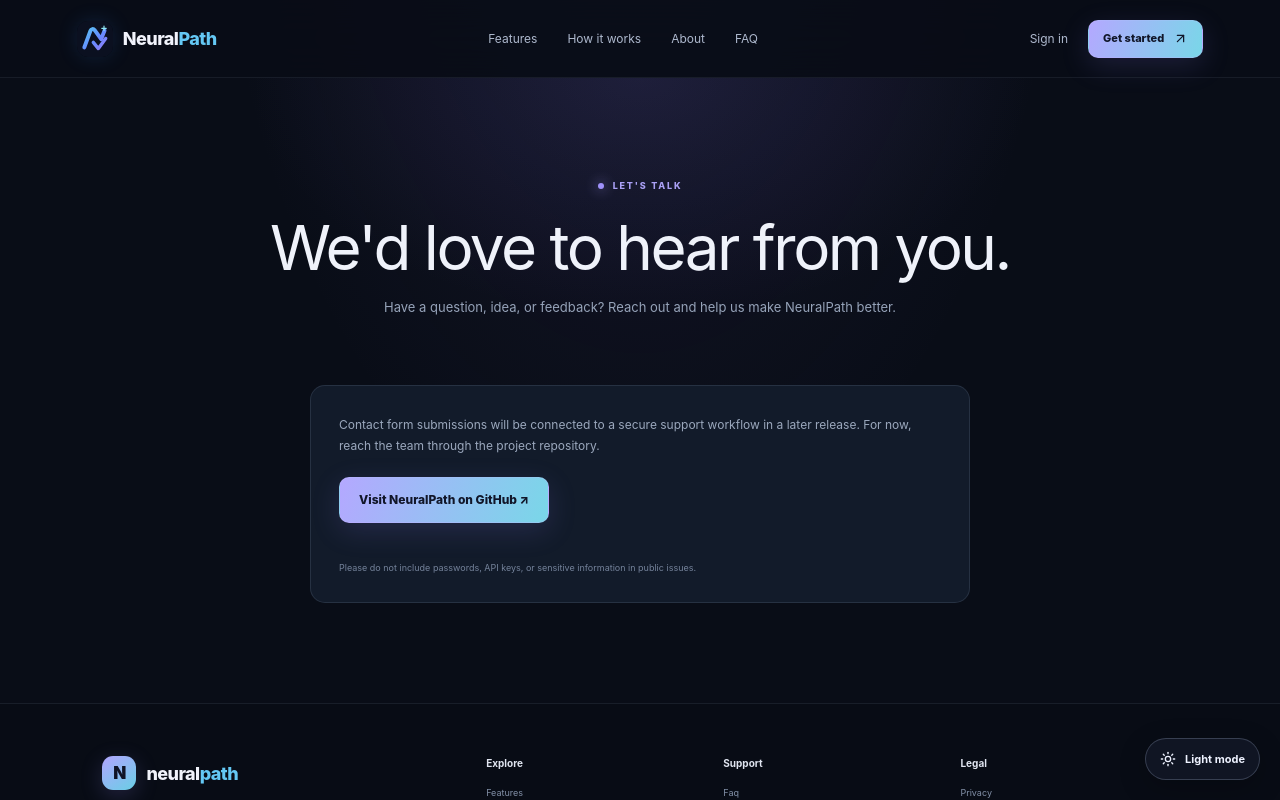
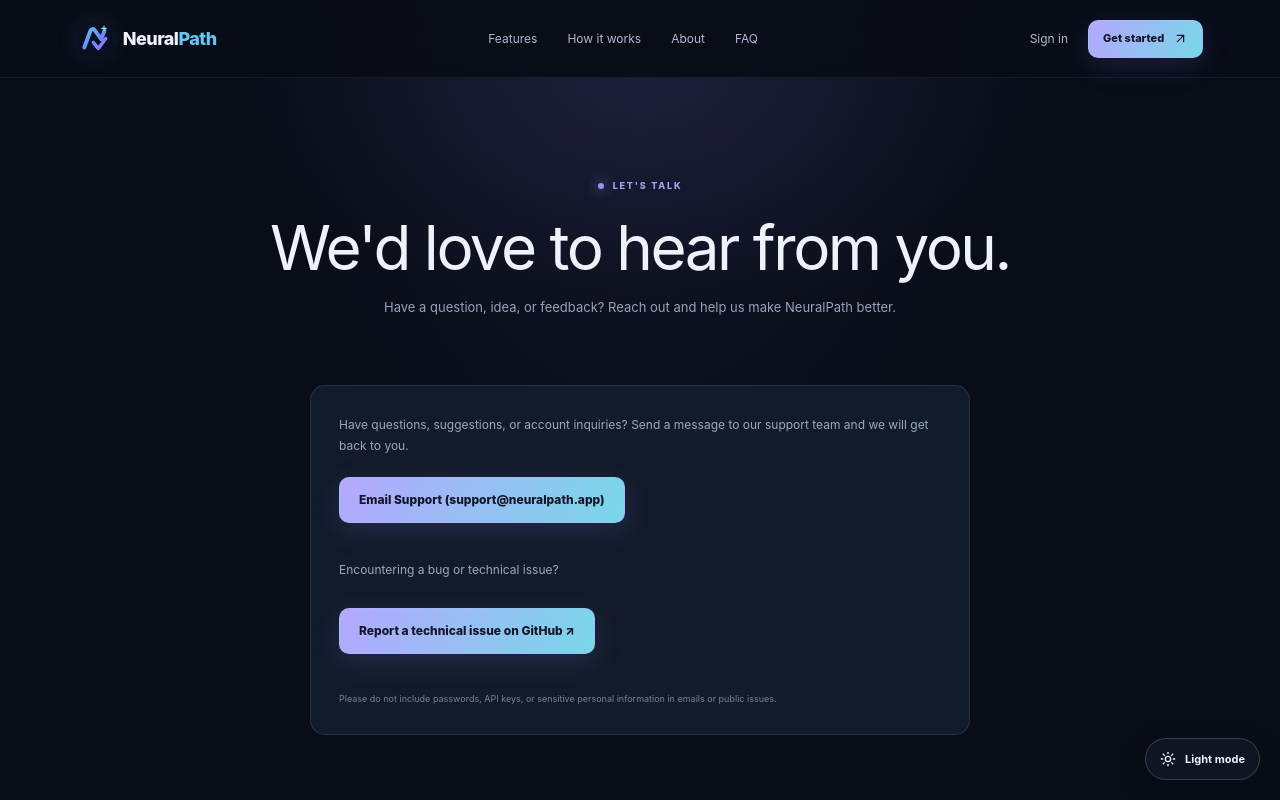
Before and after one commit to Dhruv-Savaliya/neuralpath-ai-workspace, a Next.js app in the folder apps/web/: page /contact in a window 1280 px wide. Shown: the top 800 px of the page. Built offline with nearby package versions, Linux system fonts and the light colour scheme.

Commit message:
fix(OPEN-04): add support email and accessible contact options

```diff
--- a/apps/web/app/contact/page.tsx
+++ b/apps/web/app/contact/page.tsx
@@ -1,6 +1,7 @@
 import type { Metadata } from "next";
 import Link from "next/link";
 import { Shell, Intro } from "../components/marketing";
+import { SUPPORT_EMAIL } from "../../lib/config";
 
 export const metadata: Metadata = {
   title: "Contact NeuralPath",
@@ -9,5 +10,38 @@ export const metadata: Metadata = {
 };
 
 export default function Contact() {
-  return <Shell><Intro tag="LET'S TALK" title="We'd love to hear from you." desc="Have a question, idea, or feedback? Reach out and help us make NeuralPath better."/><section className="contact-panel"><p>Contact form submissions will be connected to a secure support workflow in a later release. For now, reach the team through the project repository.</p><Link className="site-button" href="https://github.com/Dhruv-Savaliya/neuralpath-ai-workspace">Visit NeuralPath on GitHub ↗</Link><small>Please do not include passwords, API keys, or sensitive information in public issues.</small></section></Shell>;
+  return (
+    <Shell>
+      <Intro
+        tag="LET'S TALK"
+        title="We'd love to hear from you."
+        desc="Have a question, idea, or feedback? Reach out and help us make NeuralPath better."
+      />
+      <section className="contact-panel">
+        <p>
+          Have questions, suggestions, or account inquiries? Send a message to our support team and we will get back to you.
+        </p>
+        <a
+          className="site-button"
+          href={`mailto:${SUPPORT_EMAIL}`}
+          aria-label={`Email NeuralPath support team at ${SUPPORT_EMAIL}`}
+        >
+          Email Support ({SUPPORT_EMAIL})
+        </a>
+        <div style={{ marginTop: "1rem" }}>
+          <p style={{ marginBottom: "0.5rem" }}>Encountering a bug or technical issue?</p>
+          <Link
+            className="site-button secondary"
+            href="https://github.com/Dhruv-Savaliya/neuralpath-ai-workspace/issues"
+            target="_blank"
+            rel="noopener noreferrer"
+            aria-label="Report a technical issue on GitHub (opens in a new tab)"
+          >
+            Report a technical issue on GitHub ↗
+          </Link>
+        </div>
+        <small>Please do not include passwords, API keys, or sensitive personal information in emails or public issues.</small>
+      </section>
+    </Shell>
+  );
 }
--- /dev/null
+++ b/apps/web/lib/config.ts
@@ -0,0 +1,2 @@
+// TODO: Update this placeholder email with the official production support inbox once configured.
+export const SUPPORT_EMAIL = "support@neuralpath.app";
```
